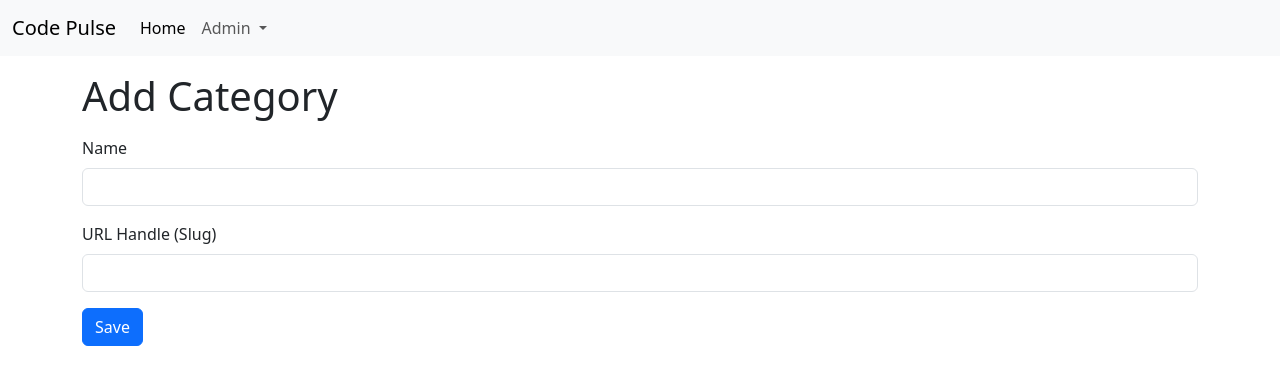
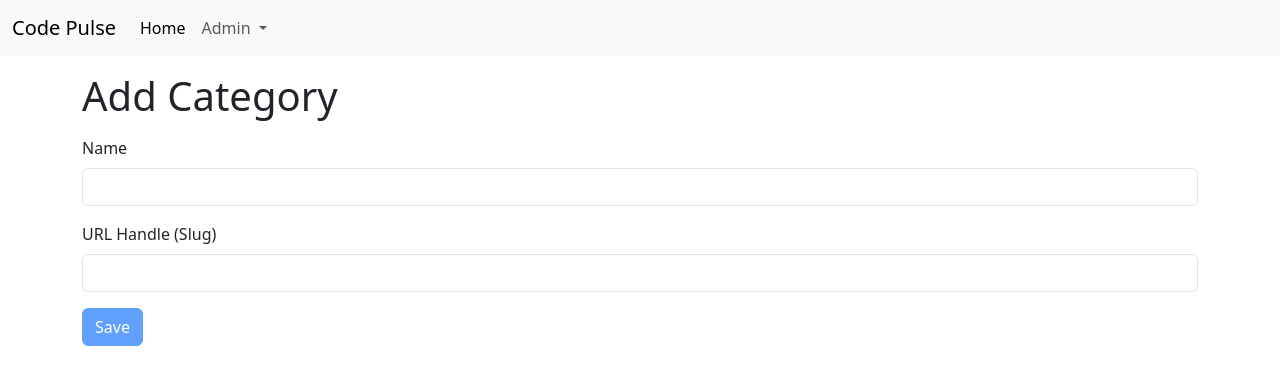
Before and after one commit to mateuszpelczar/Code-PULSE-UI, an Angular app: page /admin/categories/add in a window 1280 px wide. Shown: the top 384 px of the page. Built offline with nearby package versions, Linux system fonts and the light colour scheme.

Commit message:
Added validators to create category form

```diff
--- a/src/app/features/category/add-category/add-category.html
+++ b/src/app/features/category/add-category/add-category.html
@@ -6,15 +6,33 @@
       <div class="mt-3">
         <label class="form-label">Name</label>
         <input type="text" class="form-control" formControlName="name" />
+        @if (nameFormControl.touched && nameFormControl.hasError('required')) {
+          <p class="text-danger small">This is a required field</p>
+        }
+        @if (nameFormControl.touched && nameFormControl.hasError('maxLength')) {
+          <p class="text-danger small">Category Name can only be 100 characters long</p>
+        }
       </div>
 
       <div class="mt-3">
         <label class="form-label">URL Handle (Slug)</label>
         <input type="text" class="form-control" formControlName="urlHandle" />
+        @if (urlHandleFormControl.touched && urlHandleFormControl.hasError('required')) {
+          <p class="text-danger small">This is a required field</p>
+        }
+        @if (urlHandleFormControl.touched && urlHandleFormControl.hasError('maxLength')) {
+          <p class="text-danger small">URL Handle can only be 100 characters long</p>
+        }
       </div>
 
       <div class="mt-3">
-        <button type="submit" class="btn btn-primary">Save</button>
+        <button
+          type="submit"
+          class="btn btn-primary"
+          [disabled]="addCategoryFormGroup.valid === false"
+        >
+          Save
+        </button>
       </div>
     </div>
   </form>
--- a/src/app/features/category/add-category/add-category.ts
+++ b/src/app/features/category/add-category/add-category.ts
@@ -1,5 +1,5 @@
 import { Component } from '@angular/core';
-import { FormControl, FormGroup, ReactiveFormsModule } from '@angular/forms';
+import { FormControl, FormGroup, ReactiveFormsModule, Validators } from '@angular/forms';
 
 @Component({
   selector: 'app-add-category',
@@ -9,9 +9,23 @@ import { FormControl, FormGroup, ReactiveFormsModule } from '@angular/forms';
 })
 export class AddCategory {
   addCategoryFormGroup = new FormGroup({
-    name: new FormControl<string>('', { nonNullable: true }),
-    urlHandle: new FormControl<string>('', { nonNullable: true }),
+    name: new FormControl<string>('', {
+      nonNullable: true,
+      validators: [Validators.required, Validators.maxLength(100)],
+    }),
+    urlHandle: new FormControl<string>('', {
+      nonNullable: true,
+      validators: [Validators.required, Validators.maxLength(100)],
+    }),
   });
+
+  get nameFormControl() {
+    return this.addCategoryFormGroup.controls.name;
+  }
+
+  get urlHandleFormControl() {
+    return this.addCategoryFormGroup.controls.urlHandle;
+  }
 
   onSubmit() {
     console.log(this.addCategoryFormGroup.getRawValue());
```
